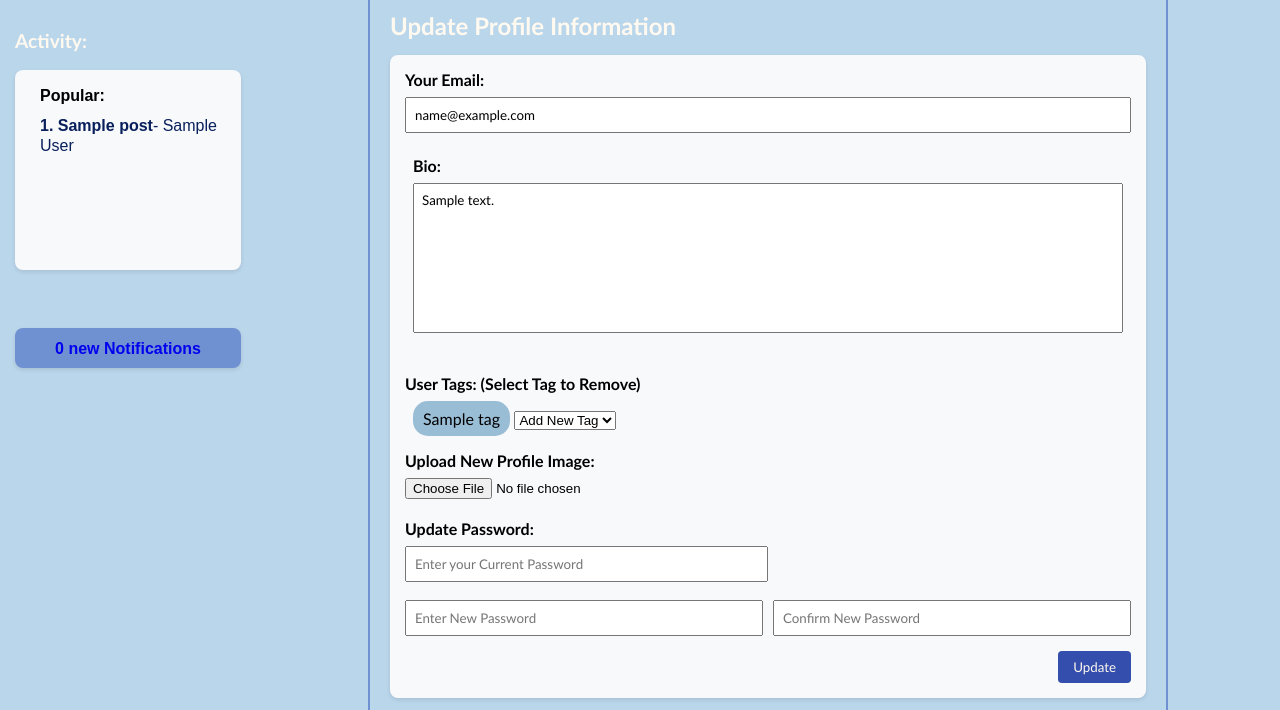
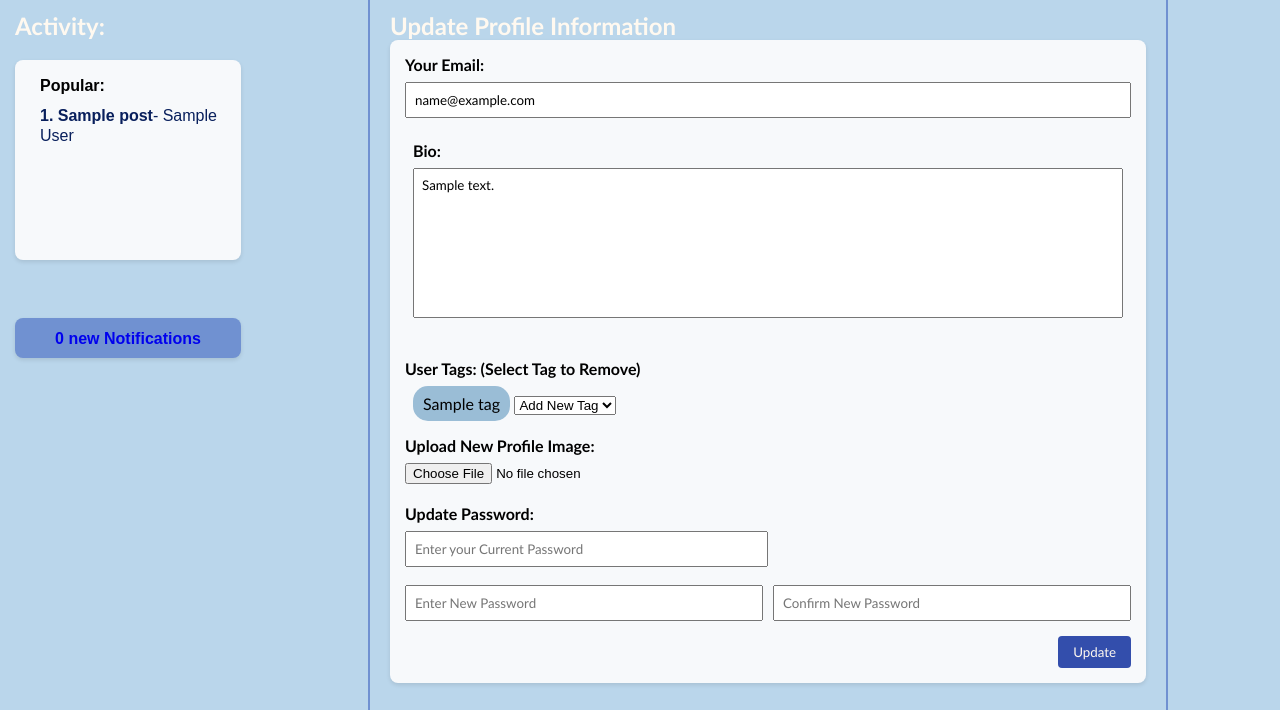
Before and after one commit to jademola/CommonGround, a PHP site: page /editprofile.php in a window 1280 px wide. Shown: the part 90-800 px from the top of the page. Run offline with PHP 8.4, Linux system fonts and the light colour scheme; the visitor is signed in with stand-in values (Sample User, id 1); tables that the repository leaves empty or names only in its code hold one stand-in row (values such as "Sample post").

Commit message:
Fixed notification bar spacing

```diff
--- a/index.php
+++ b/index.php
@@ -69,7 +69,6 @@ $posts_result = $conn->query($posts_sql);
             <!-- Top three posts (by likes, in order) -->
             <div class="sidebar-section">
                 <?php include "popularsidebar.php" ?>
-                <br>
                 <div class="notification-box">
                     <a href="activity.php"><?php echo $_SESSION['notification_count']; ?> new Notifications</a>
                 </div>
--- a/post.php
+++ b/post.php
@@ -89,7 +89,6 @@ if ($_SERVER["REQUEST_METHOD"] == "POST" && isset($_POST["submit_comment"])) {
             <!-- Top three posts (by likes, in order) -->
             <div class="sidebar-section">
                 <?php include "popularsidebar.php" ?>
-                <br>
                 <div class="notification-box">
                     7 new Notifications
                 </div>
--- a/styles.css
+++ b/styles.css
@@ -158,6 +158,7 @@ a {
 .sidebar {
     width: 20%;
     padding: var(--spacing-lg);
+    padding-top: var(--spacing-xs);
     height: 100%;
     overflow-y: auto;
     position: sticky;
@@ -166,14 +167,12 @@ a {
 .sidebar-header {
     font-family: var(--font-family-main);
     color: var(--color-white);
-    font-size: 1.2rem;
+    font-size: 1.5rem;
     font-weight: bold;
     margin-bottom: var(--spacing-lg);
     height: 40px;
     display: flex;
     align-items: center;
-    margin-top: 0;
-    padding-top: var(--spacing-md);
 }
 
 .popular-list {
@@ -266,7 +265,6 @@ a {
 .feed-header {
     font-size: 1.5rem;
     font-weight: bold;
-    margin-bottom: var(--spacing-lg);
     color: var(--color-white);
     font-family: var(--font-family-main);
     height: 40px;
```
